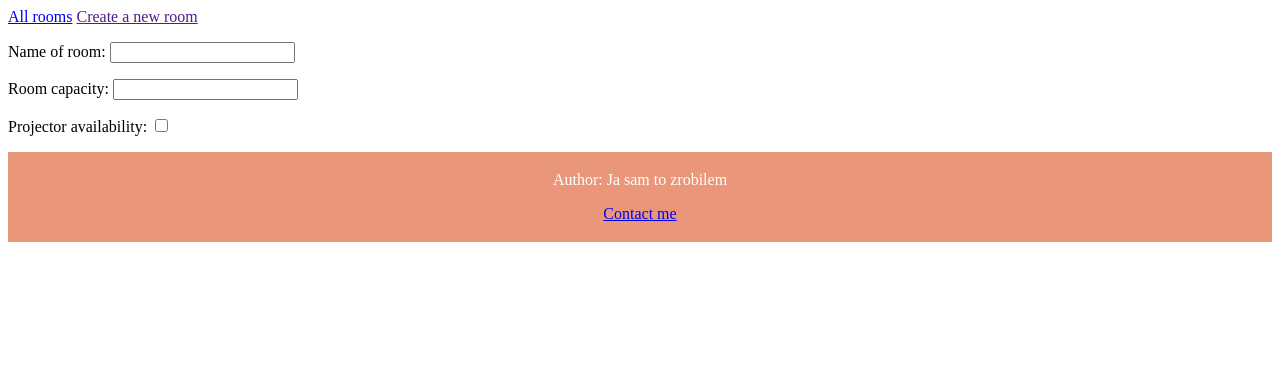
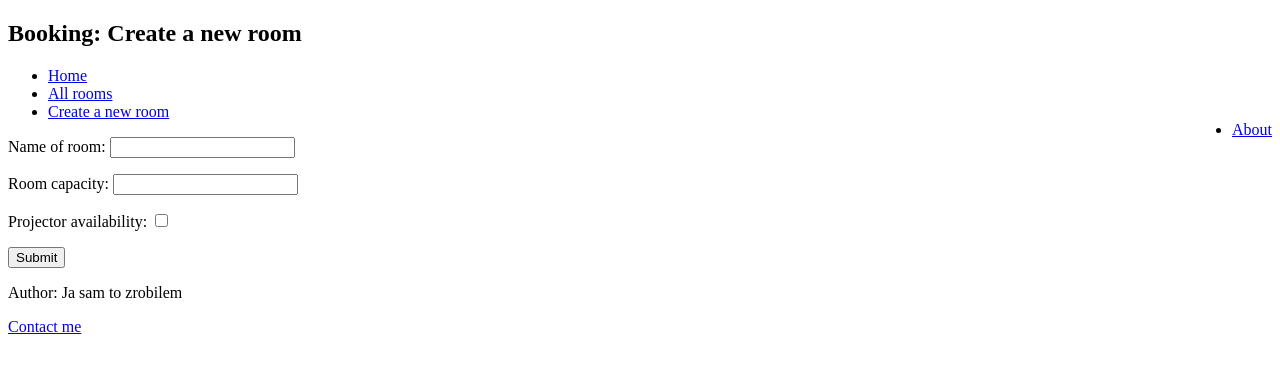
Before and after one commit to LukaKon/reservation_service, a Django app: page /room/new/ in a window 1280 px wide. Shown: the top 373 px of the page. Run offline with Django 3.2, Linux system fonts and the light colour scheme.

Commit message:
views and html templates

```diff
--- a/booking/static/booking/format.css
+++ b/booking/static/booking/format.css
@@ -1,6 +1,32 @@
-footer {
-    text-align: center;
-    padding:3px;
-    background-color: DarkSalmon;
-    color: white;
+ul {
+  list-style-type: none;
+  margin: 0;
+  padding: 0;
+  overflow: hidden;
+  background-color: #333;
 }
+
+li {
+  float: left;
+  border-right:1px solid #bbb;
+}
+
+li:last-child {
+  border-right: none;
+}
+
+li a {
+  display: block;
+  color: white;
+  text-align: center;
+  padding: 14px 16px;
+  text-decoration: none;
+}
+
+li a:hover:not(.active) {
+  background-color: #111;
+}
+
+.active {
+  background-color: #04AA6D;
+}
--- a/booking/templates/booking/base.html
+++ b/booking/templates/booking/base.html
@@ -4,14 +4,33 @@
 <head>
     <meta charset="UTF-8">
     <meta name="viewport" content="width=device-width, initial-scale=1.0">
-    <link rel="stylesheet" href="{% static 'booking/format.css' %}">
+    <!-- <link rel="stylesheet" href="{% static 'booking/format.css' %}"> -->
     <title>BOOKING: {% block title %}{% endblock %}</title>
 </head>
 <body>
-   <div>
-       <a href="http://">All rooms</a>
-       <a href="">Create a new room</a>
+    {% if messages %}
+        <ul class="messages"
+            {% for message in messages %}
+                <li{% if message.tags %} class="{{ message.tags }}"{% endif %}>{{ message }}</li>
+            {% endfor %}
+        </ul>
+    {% endif %}
+    <div>
+        <h2>Booking: {% block view_title %}{% endblock %}</h2>
+    </div>
+    <div>
+        <ul>
+            <li><a href="http://127.0.0.1:8000/room/home">Home</a></li>
+            <li><a href="http://">All rooms</a></li>
+            <li><a href="http://127.0.0.1:8000/room/new/">Create a new room</a></li>
+            <li style="float:right"><a class="active"
+                                       href="http://about">About</a></li>
+        </ul>
+    </div>
+    <div>
     {% block content %}{% endblock %}
+    </div>
+    <div class="footer">
     <footer>
         <p>Author: Ja sam to zrobilem</p>
         <p><a href="mailto:lk@roomservice.org">Contact me</a></p>
--- a/booking/templates/booking/room/new_room.html
+++ b/booking/templates/booking/room/new_room.html
@@ -3,14 +3,23 @@
 {% block content %}
 <form method="post">
     {% csrf_token %}
+
+    <!-- {% block view_title %}Create a new room{% endblock %} -->
+
     <p>
         <label>Name of room:
             <input type="text" name="name">
+            {% if name_error %}
+                {{ name_error }}
+            {% endif %}
         </label>
     </p>
     <p>
         <label>Room capacity:
             <input type="number" name="capacity">
+            {% if capacity_error %}
+                {{ capacity_error }}
+            {% endif %}
         </label>
     </p>
     <p>
@@ -18,5 +27,6 @@
             <input type="checkbox" name="projector_availability">
         </label>
     </p>
+    <input type="submit">
 </form>
 {% endblock %}
--- a/booking/urls.py
+++ b/booking/urls.py
@@ -5,5 +5,6 @@ from . import views
 app_name = 'booking'
 
 urlpatterns = [
+    path('home/', views.Home.as_view(), name='home'),
     path('new/', views.NewRoom.as_view(), name='new_room'),
 ]
--- a/booking/views.py
+++ b/booking/views.py
@@ -1,7 +1,16 @@
-from django.shortcuts import render
+from django.shortcuts import render, HttpResponse
 from booking.models import Room
 from django.views import View
+from django.contrib import messages
+from django.db.utils import IntegrityError
 # Create your views here.
+
+
+class Home(View):
+    HTML_TEMPLATE = 'booking/room/home.html'
+
+    def get(self, request):
+        return render(request, self.HTML_TEMPLATE)
 
 
 class NewRoom(View):
@@ -9,5 +18,47 @@ class NewRoom(View):
 
     def get(self, request):
         return render(request, self.HTML_TEMPLATE)
+
     def post(self, request):
-        pass
+        name = request.POST.get('name')
+        capacity = int(request.POST.get('capacity'))
+        projector_availability = request.POST.get(
+            'projector_availability') == 'on'
+        # print(capacity, type(capacity))
+
+        if name == '':
+            # raise ValueError('Name is required.')
+            # print('name error')
+            return render(request,
+                          self.HTML_TEMPLATE,
+                          context={'name_error': 'Name is required.'})
+
+        room_list = [room.name for room in Room.objects.all()]
+        if name in room_list:
+            # raise IndentationError(f'Room {name} already exist.')
+            return render(request,
+                          self.HTML_TEMPLATE,
+                          context={'name_error': 'Name alredy exist.'})
+
+        if isinstance(capacity, int):
+            capacity = int(capacity)
+        else:
+            # raise ValueError(
+            # f'Inserted value is not a integer: {type(capacity)}')
+            return render(
+                request,
+                self.HTML_TEMPLATE,
+                context={'capacity_error': 'Inserted value is not integer'})
+
+        if capacity not in range(2, 400):
+            # raise ValueError(
+            #     f'Inserted negative value or to much (2-400): {capacity}.')
+            return render(request,
+                          self.HTML_TEMPLATE,
+                          context={'capacity_error': f'(2-400): {capacity}'})
+
+        Room.objects.create(name=name,
+                            capacity=capacity,
+                            projector_availability=projector_availability)
+        messages.success(request, f'Room {name} added to DB.')
+        return render(request, self.HTML_TEMPLATE)
```
Also changed, not shown: booking/templates/booking/room/home.html (added).
